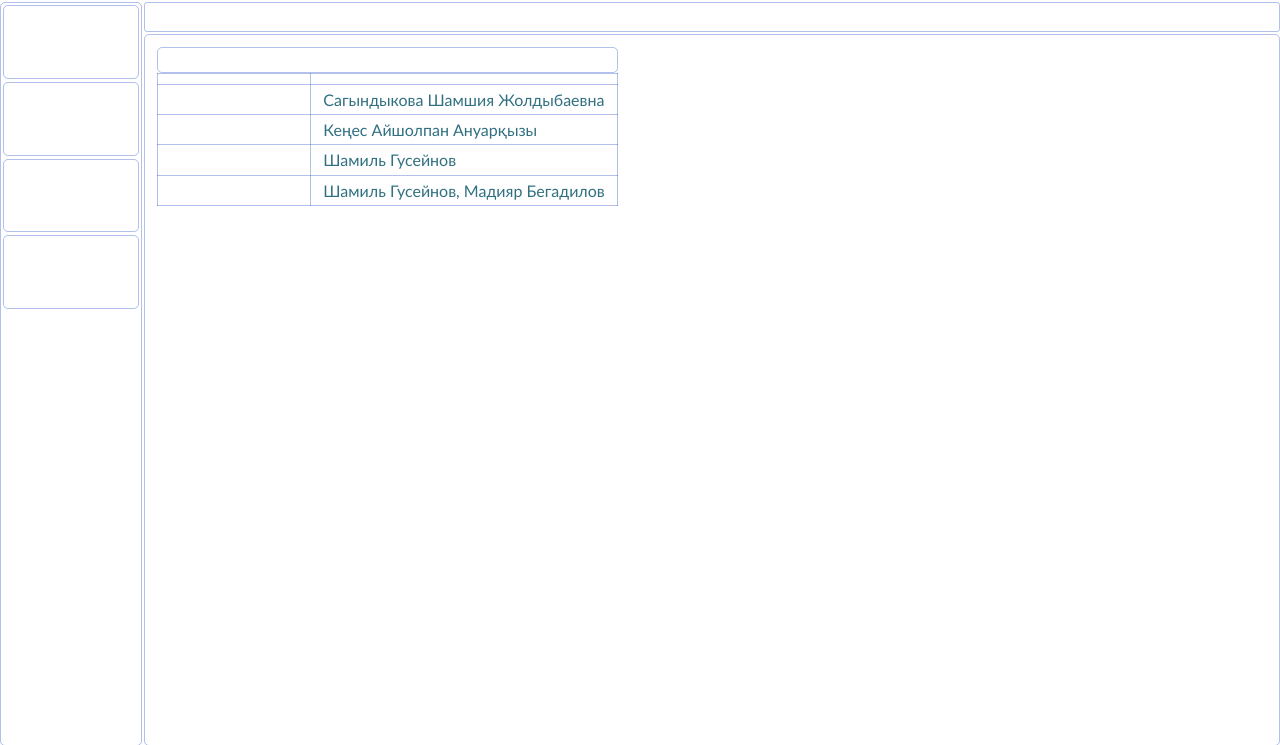
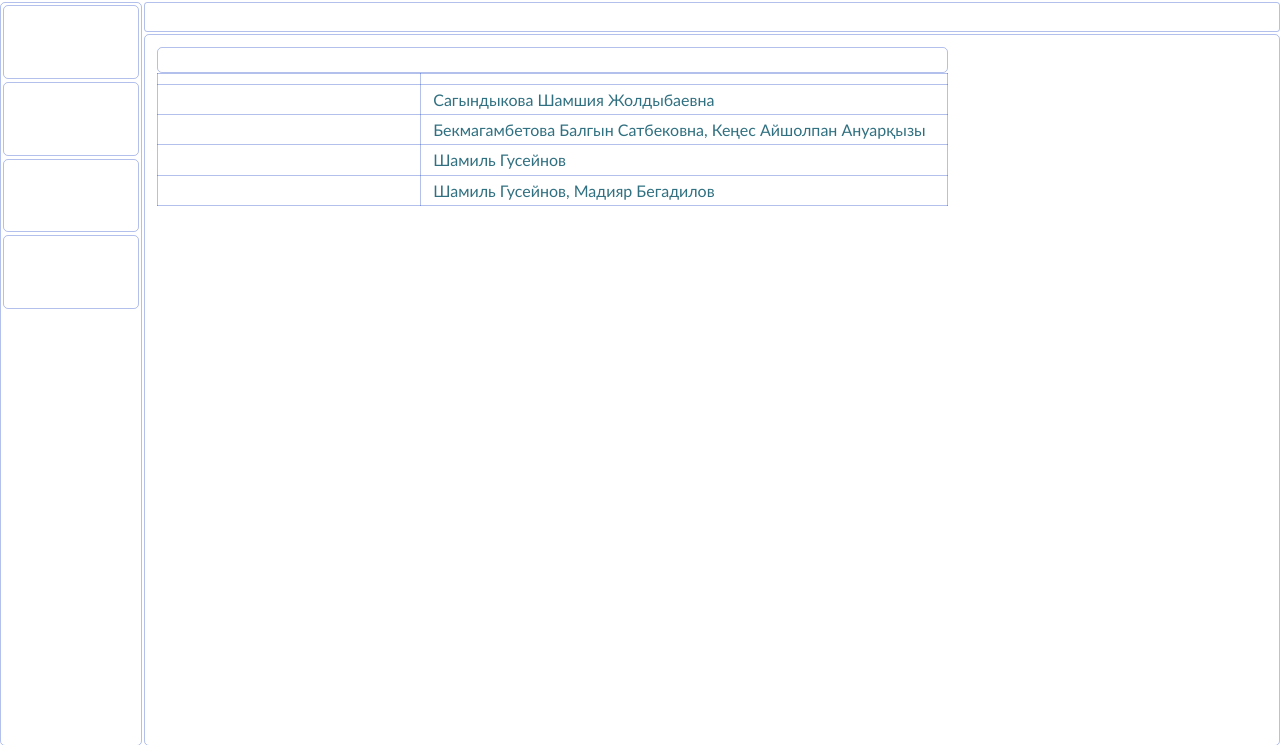
Before and after one commit to Shamil-G/DASORP_2021, a Flask app: page /about in a window 1280 px wide. Shown: the part 28-773 px from the top of the page. Run offline with Flask 2, Linux system fonts and the light colour scheme.

Commit message:
Повторно обновлен состав тестировщиков

```diff
--- a/templates/about.html
+++ b/templates/about.html
@@ -34,7 +34,7 @@
 
               <tr>
                   <td><a>{{ res_value('TEST_PARTICIPANTS') }}</a></td>
-                  <td><a>Кеңес Айшолпан Ануарқызы</a></td>
+                  <td><a>Бекмагамбетова Балгын Сатбековна, Кеңес Айшолпан Ануарқызы</a></td>
               </tr>
 
               <tr>
```
